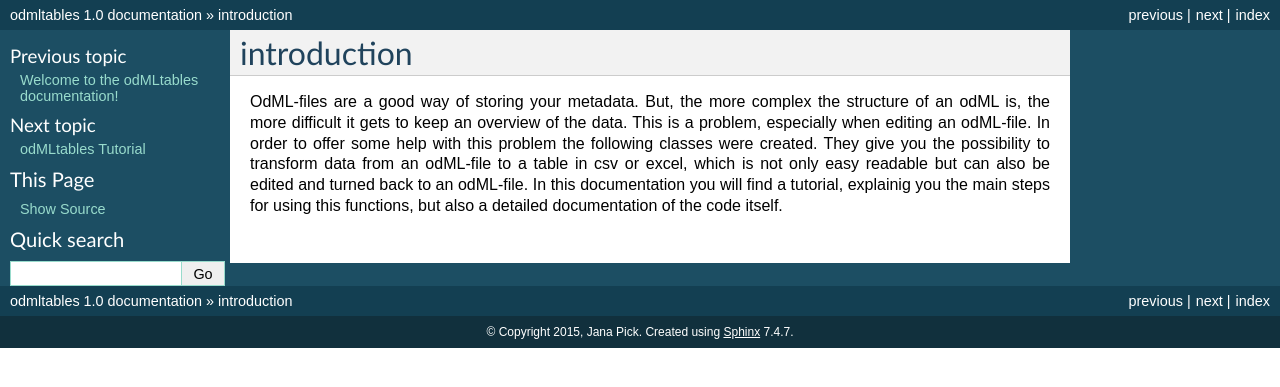
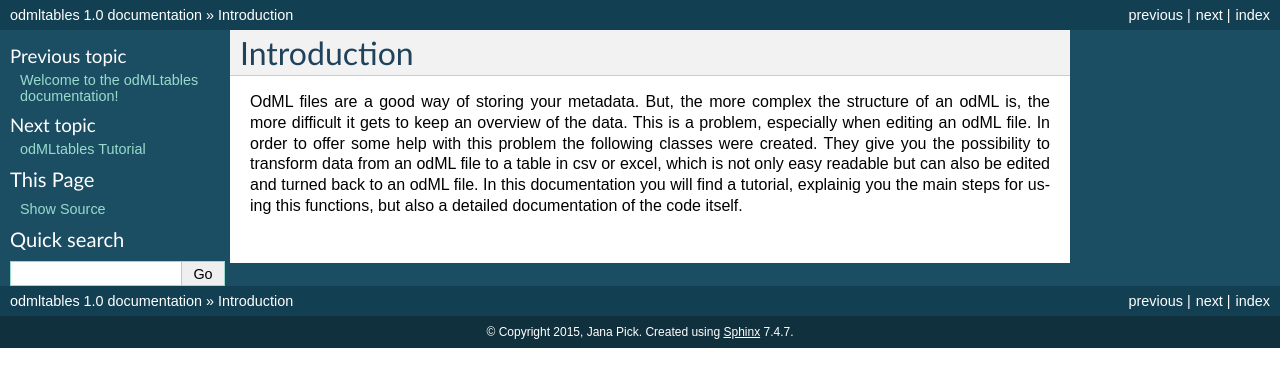
Before and after one commit to INM-6/python-odmltables, a Sphinx documentation site: the page built from doc/source/introduction.rst, in a window 1280 px wide. Shown: the top 387 px of the page. Built offline with Sphinx 7.4.7, drawn with Linux system fonts in a browser that asks for light colours.

```diff
--- a/doc/source/introduction.rst
+++ b/doc/source/introduction.rst
@@ -1,3 +1,3 @@
-introduction
+Introduction
 ============
-OdML-files are a good way of storing your metadata. But, the more complex the structure of an odML is, the more difficult it gets to keep an overview of the data. This is a problem, especially when editing an odML-file. In order to offer some help with this problem the following classes were created. They give you the possibility to transform data from an odML-file to a table in csv or excel, which is not only easy readable but can also be edited and turned back to an odML-file. In this documentation you will find a tutorial, explainig you the main steps for using this functions, but also a detailed documentation of the code itself.
+OdML files are a good way of storing your metadata. But, the more complex the structure of an odML is, the more difficult it gets to keep an overview of the data. This is a problem, especially when editing an odML file. In order to offer some help with this problem the following classes were created. They give you the possibility to transform data from an odML file to a table in csv or excel, which is not only easy readable but can also be edited and turned back to an odML file. In this documentation you will find a tutorial, explainig you the main steps for using this functions, but also a detailed documentation of the code itself.
```
